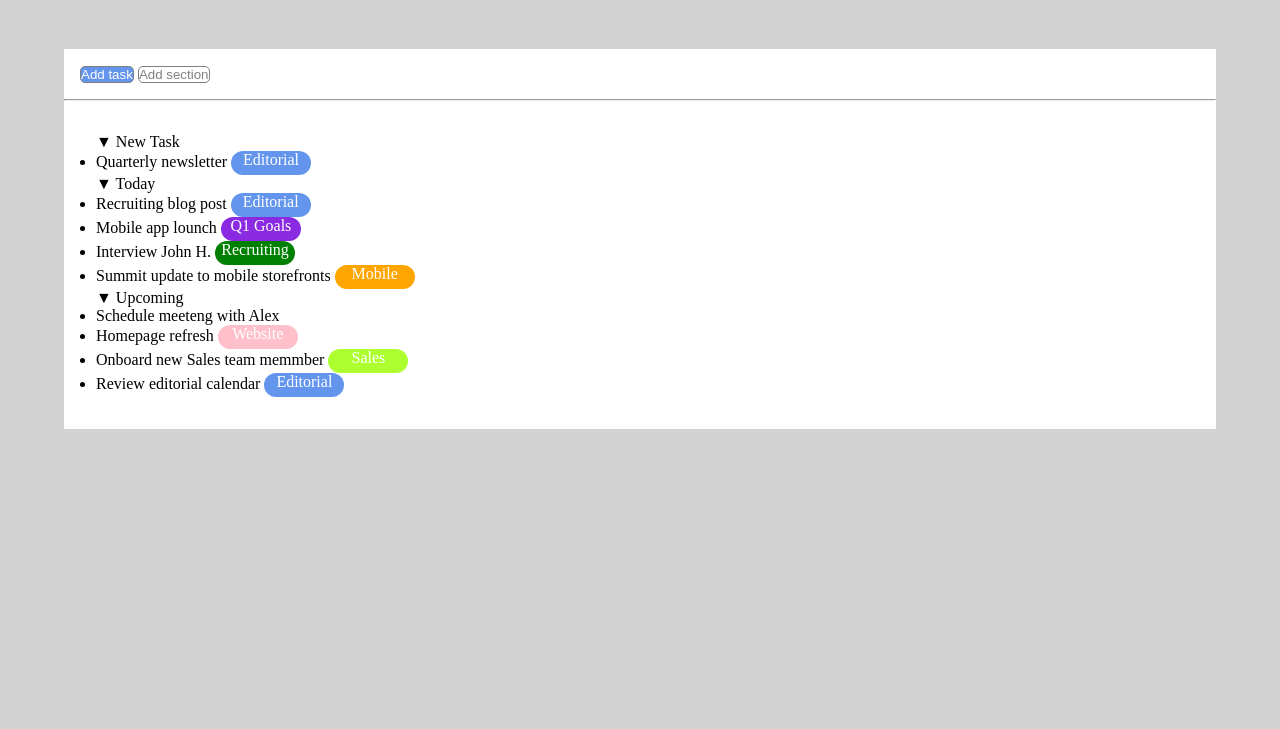
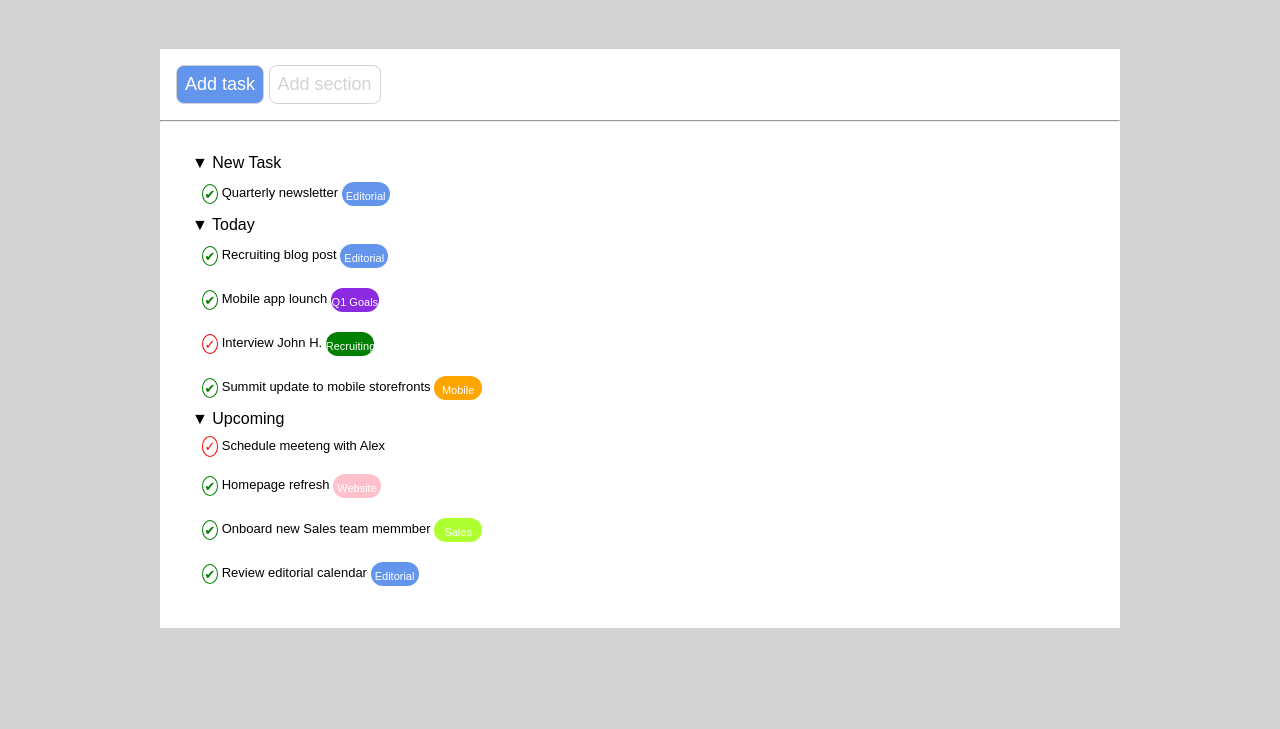
Before and after one commit to Samuele-Chioda/html-css-toboolist, a plain HTML site: page index.html in a window 1280 px wide. Shown: the part 71-800 px from the top of the page. Drawn offline with Linux system fonts and the light colour scheme.

Commit message:
Aggiunta componenti finali

```diff
--- a/CSS/style.css
+++ b/CSS/style.css
@@ -5,6 +5,7 @@
 }
 body{
     background-color: lightgray;
+    font-family: Arial, Helvetica, sans-serif;
 }
 header{
     background-color: white;
@@ -12,7 +13,7 @@ header{
 }
 
 .blocco{
-    width: 90%;
+    width: 75%;
     height: 100%;
     vertical-align: middle;
     margin:auto;
@@ -37,15 +38,18 @@ header{
 }
 
 .button{
-    border-radius: 5px;
-    color: grey;
-    border: 1px solid grey;
+    padding: 0.5rem;
+    font-size: 18px;
+    border-radius: 8px;
+    color: lightgrey;
+    border: 1px solid lightgrey;
     background-color: white;
 }
 
 .button.azure{
     background-color:cornflowerblue;
     color: white;
+    border-radius: blue 1px solid;
 }
 
 .list{
@@ -54,6 +58,13 @@ header{
 }
 
 .list-title{
+    font-weight: ;
+
+}
+
+.list-item{
+    font-size: small;
+
 }
 
 .icon{
@@ -61,10 +72,12 @@ header{
     background-color:cornflowerblue;
     display: inline-block;
     text-align: center;
-    width: 5rem;
+    width:3rem ;
     height: 1.5rem;
     vertical-align: middle;
     color: white;
+    font-size: 11px;
+    padding-top:0.5rem;
 }
 
 .icon.viola{
@@ -86,3 +99,27 @@ header{
 .icon.verdone{
     background-color: greenyellow;
 }
+
+li{
+    padding: 10px;
+}
+
+ul {
+    list-style-type:none;
+
+}
+
+.check{
+    color: green;
+    border-radius: 100%;
+    background-color: white;
+    border: solid green 1px;
+    text-align: center;
+    vertical-align: middle;
+    padding: 0.1rem;
+}
+
+.check.no{
+    color: red;
+    border-color: red;
+}
--- a/index.html
+++ b/index.html
@@ -26,36 +26,36 @@
 
             <hr>
             <section class="list">
-                <ul class="list-title"> &#9660 New Task
-                    <li>
+                <ul class="list-title"> &#9660; New Task
+                    <li class="list-item"><span class="check">&#10004;</span>
                         Quarterly newsletter <span class="icon">Editorial</span>
                     </li>
                 </ul>
-                <ul class="list-title"> &#9660 Today
-                    <li>
+                <ul class="list-title"> &#9660; Today
+                    <li class="list-item"><span class="check">&#10004;</span>
                         Recruiting blog post <span class="icon">Editorial</span>
                     </li>
-                    <li>
+                    <li class="list-item"><span class="check">&#10004;</span>
                         Mobile app lounch <span class="icon viola">Q1 Goals</span>
                     </li>
-                    <li>
+                    <li class="list-item"><span class="check no">&#x2713;</span>
                         Interview John H. <span class="icon verde">Recruiting</span>
                     </li>
-                    <li>
+                    <li class="list-item"><span class="check">&#10004;</span>
                         Summit update to mobile storefronts <span class="icon arancio">Mobile</span>
                     </li>
                 </ul>
-                <ul class="list-title"> &#9660 Upcoming
-                    <li>
+                <ul class="list-title"> &#9660; Upcoming
+                    <li class="list-item"><span class="check no">&#x2713;</span>
                         Schedule meeteng with Alex
                     </li>
-                    <li>
+                    <li class="list-item"><span class="check">&#10004;</span>
                         Homepage refresh <span class="icon rosa">Website</span>
                     </li>
-                    <li>
+                    <li class="list-item"><span class="check">&#10004;</span>
                         Onboard new Sales team memmber <span class="icon verdone">Sales</span>
                     </li>
-                    <li>
+                    <li class="list-item" ><span class="check">&#10004;</span>
                         Review editorial calendar <span class="icon">Editorial</span>
                     </li>
                 </ul>
```
